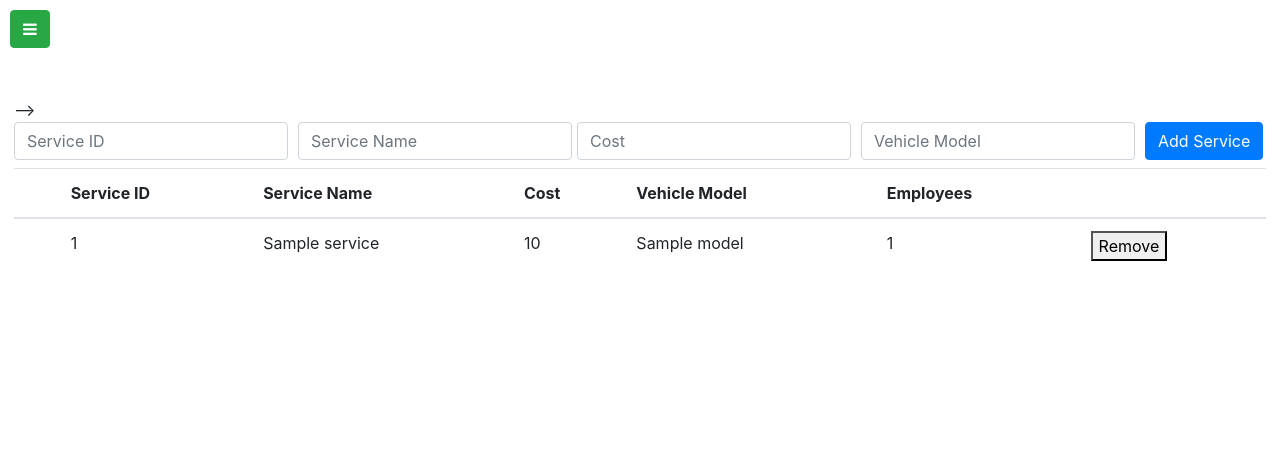
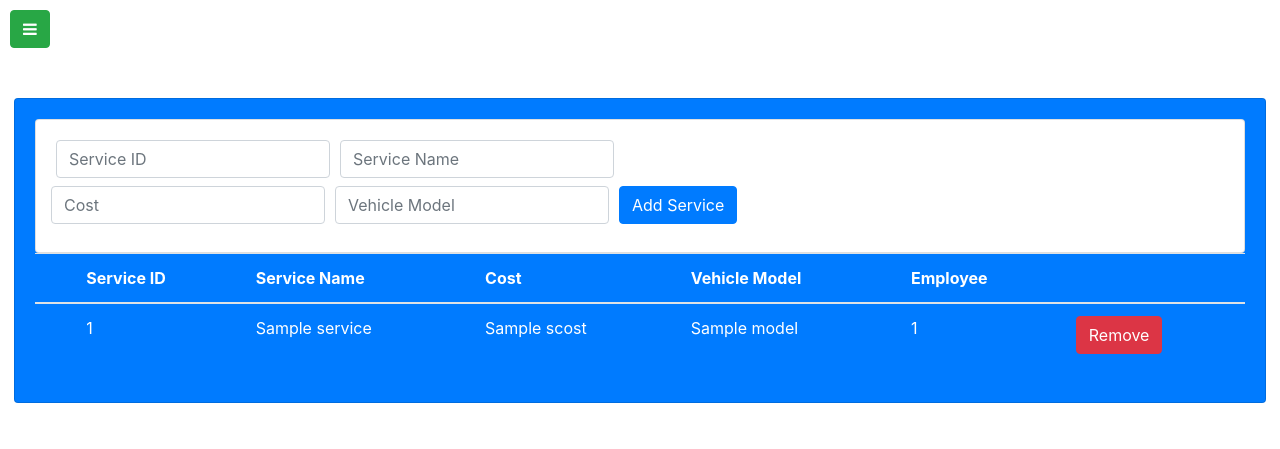
Before and after one commit to Berjin/Blitz, a Django app: template templates/editservices.html in a window 1280 px wide. Shown: the part 65-514 px from the top of the page. Run offline with Django 3.2, Linux system fonts and the light colour scheme; the template is opened without the code that fills it: most values are stand-ins (such as "Sample title", 1, 10 or a date in 2020); some libraries are stand-ins or nearby versions.

Commit message:
Add bootstrap styles

```diff
--- a/Accounts/urls.py
+++ b/Accounts/urls.py
@@ -16,6 +16,6 @@ urlpatterns = [
     path('editcustomers',views.edit_customers,name='editcustomer'),
     path('addcustomers',views.customer_add,name='addcustomer'),
     path('editservices',views.services, name='service'),
-    path('admindashboard',views.admindashboard,name='admindashboard')
-
+    path('admindashboard',views.admindashboard,name='admindashboard'),
+    path('adminfeedback',views.adminfeedback,name='adminfeedback'),
 ]
--- a/templates/adminbase.html
+++ b/templates/adminbase.html
@@ -21,10 +21,8 @@
         <a href="javascript:void(0)" class="closebtn" onclick="closeNav()">&times;</a>
         <a href="{% url 'editcustomer'%}"><i class="fa fa-user" aria-hidden="true"></i> Customers</a>
         <a href="{% url 'admindashboard'%}"><i class="fa fa-clipboard" aria-hidden="true"></i> Dashboard</a>
-        <a href="{% url 'admin' %}"><i class="fa fa-calendar" aria-hidden="true"></i> Request</a>
         <a href="{% url 'service' %}"><i class="fa fa-calendar-check-o"></i> Services</a>
-        <a href="{% url 'admin' %}"><i class="fa fa-calendar-check-o"></i> Orders</a>
-        <a href="{% url 'admin' %}"><i class="fa fa-book" aria-hidden="true"></i> Feedback</a>
+        <a href="{% url 'adminfeedback' %}"><i class="fa fa-book" aria-hidden="true"></i> Feedback</a>
     </div>
    {% include 'navbar.html' %}
     <span class="side-toggle btn btn-success" title="Click here to see progress, study materials etc." style="cursor:pointer" onclick="openNav()"><i class="fa fa-bars" aria-hidden="true"></i></span>
--- a/templates/dashboard.html
+++ b/templates/dashboard.html
@@ -5,22 +5,24 @@
 {% endblock %}
 {% block content %}
 <div id="main">
+  <div class="card card-body bg-primary text-white">
     <h1 >Dashboard</h1>
     <table class="table table-hover">
         <thead>
           <tr>
             <th scope="col"></th>
+            <th scope="col">Order Id</th>
             <th scope="col">Vehicle Number</th>
             <th scope="col">Vehicle Model</th>
             <th scope="col">Description</th>
             <th scope="col">Status</th>
-            <th scope="col"></th>
           </tr>
         </thead>
         <tbody>
             {% for order in orders %}
           <tr>
             <th scope="row"></th>
+            <td>{{ order.oid }}</td>
             <td>{{ order.vehicleno }}</td>
             <td>{{ order.modelname }}</td>
             <td>{{ order.description }}</td>
@@ -30,5 +32,6 @@
 
         </tbody>
       </table>
+      </div>
 </div>
 {% endblock %}
--- a/templates/editservices.html
+++ b/templates/editservices.html
@@ -1,13 +1,12 @@
 {% extends 'adminbase.html' %}
 {% load static %}
 {% block head %}
-<link rel="stylesheet" href="{% static 'styles/attendance.css' %}">
-<title>Attendance </title>
+<title>Attendance</title>
 {% endblock %}
 {% block content %}
 <div id="main">
-
-    <table class="table table-hover">
+  <div class="card card-body bg-primary text-white">
+    <table class="table table-hover text-white">
         <thead>
           <tr>
             <th scope="col"></th>
@@ -15,7 +14,7 @@
             <th scope="col">Service Name </th>
             <th scope="col">Cost</th>
             <th scope="col">Vehicle Model</th>
-            <th scope="col">Employees</th>
+            <th scope="col">Employee</th>
             <th scope="col"></th>
           </tr>
         </thead>
@@ -25,17 +24,15 @@
             <th scope="row"></th>
             <td>{{ service.sid }}</td>
             <td>{{ service.sname }}</td>
-            <td>{{ service.cost }}</td>
+            <td>{{ service.scost}}</td>
             <td>{{ service.model }}</td>
-            <td>{{ service.eid}}</td>-->
+            <td>{{ service.eid}}</td>
             <td><form action="/editcustomers" method=POST>{% csrf_token %}
-
-
-
-                <button id="approve-btn" name='cid' value={{service.sid}} type="submit">Remove</button>
-                </form></td>
+            <button id="approve-btn" class="btn btn-danger" name='cid' value={{service.sid}} type="submit">Remove</button>
+            </form></td>
           </tr>
           {% endfor %}
+    <div class="card card-body">
     <form action="editservices" method="post">
         {% csrf_token %}
         <div class="form-row align-items-center">
@@ -65,6 +62,7 @@
               </div>
             </div>
           </form>
+          </div>
 
 </div>
 {% endblock %}
--- a/templates/orders.html
+++ b/templates/orders.html
@@ -5,7 +5,8 @@
 {% endblock %}
 {% block content %}
 <div id="main">
-    <table class="table table-hover">
+  <div class="card card-body bg-primary text-white">
+    <table class="table table-hover text-white">
         <thead>
           <tr>
             <th scope="col"></th>
@@ -14,7 +15,6 @@
             <th scope="col">Vehicle Model</th>
             <th scope="col">Description</th>
             <th scope="col">Status</th>
-            <th scope="col"></th>
           </tr>
         </thead>
         <tbody>
```
Also changed, not shown: Accounts/views.py (+7 -2 lines), templates/adminfeedback.html (added, +10 -0 lines), templates/customer_profile.html (+5 -3 lines), templates/editcustomers.html (+5 -7 lines), templates/request.html (+5 -3 lines).
